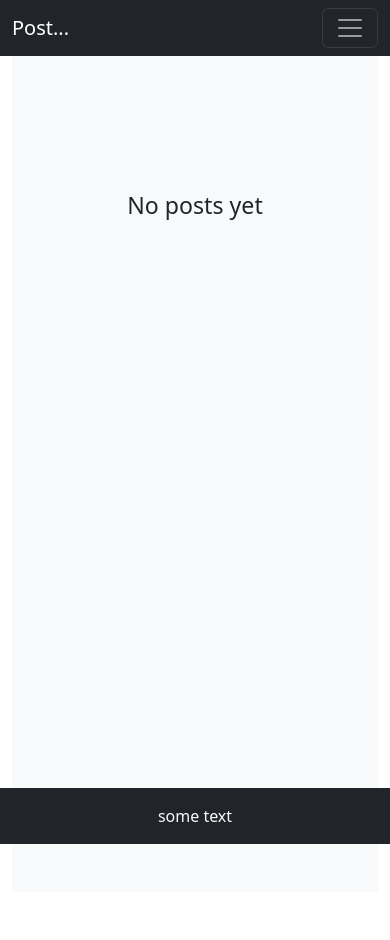
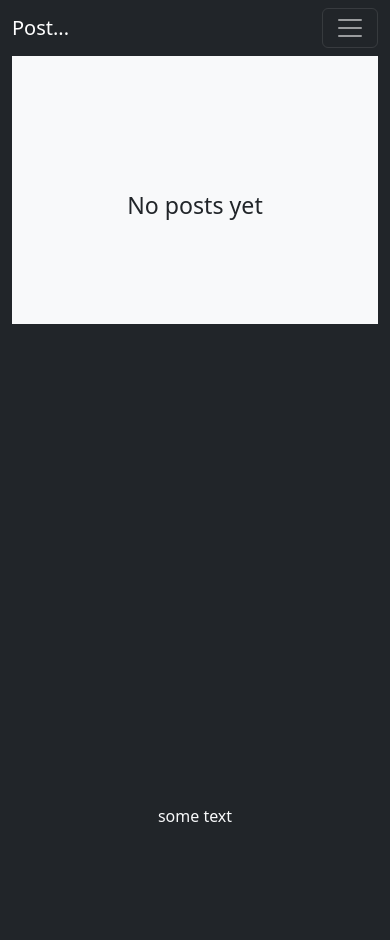
Before and after one commit to Kian-1394/Post..., a Django app: page / in a window 390 px wide. After the commit the page ends 822 px from the top, so only its background shows below. Run offline with Django 5.2, Linux system fonts and the light colour scheme; data that the repository does not hold is empty; some libraries are stand-ins or nearby versions.

Commit message:
fixed mobile footer

```diff
--- a/static/css/style.css
+++ b/static/css/style.css
@@ -14,6 +14,6 @@
     align-items: center;
 }
 
-.background {
-	height: 100vh;
+.page {
+	height: 100%;
 }
--- a/templates/base.html
+++ b/templates/base.html
@@ -17,7 +17,7 @@
     <script src="{% static 'js/bootstrap.bundle.min.js' %}"></script>
 </head>
 
-<body>
+<body class="bg-dark">
 
     <!-- Navbar -->
     <nav class="navbar navbar-expand-lg navbar-dark bg-dark fixed-top">
@@ -127,7 +127,7 @@
     <!-- Main -->
     <main class="container">
 
-	<div class="my-5 py-5 bg-light background">
+	<div class="my-5 py-5 bg-light page">
 		{% block main %}
 
         {% endblock main %}
```
